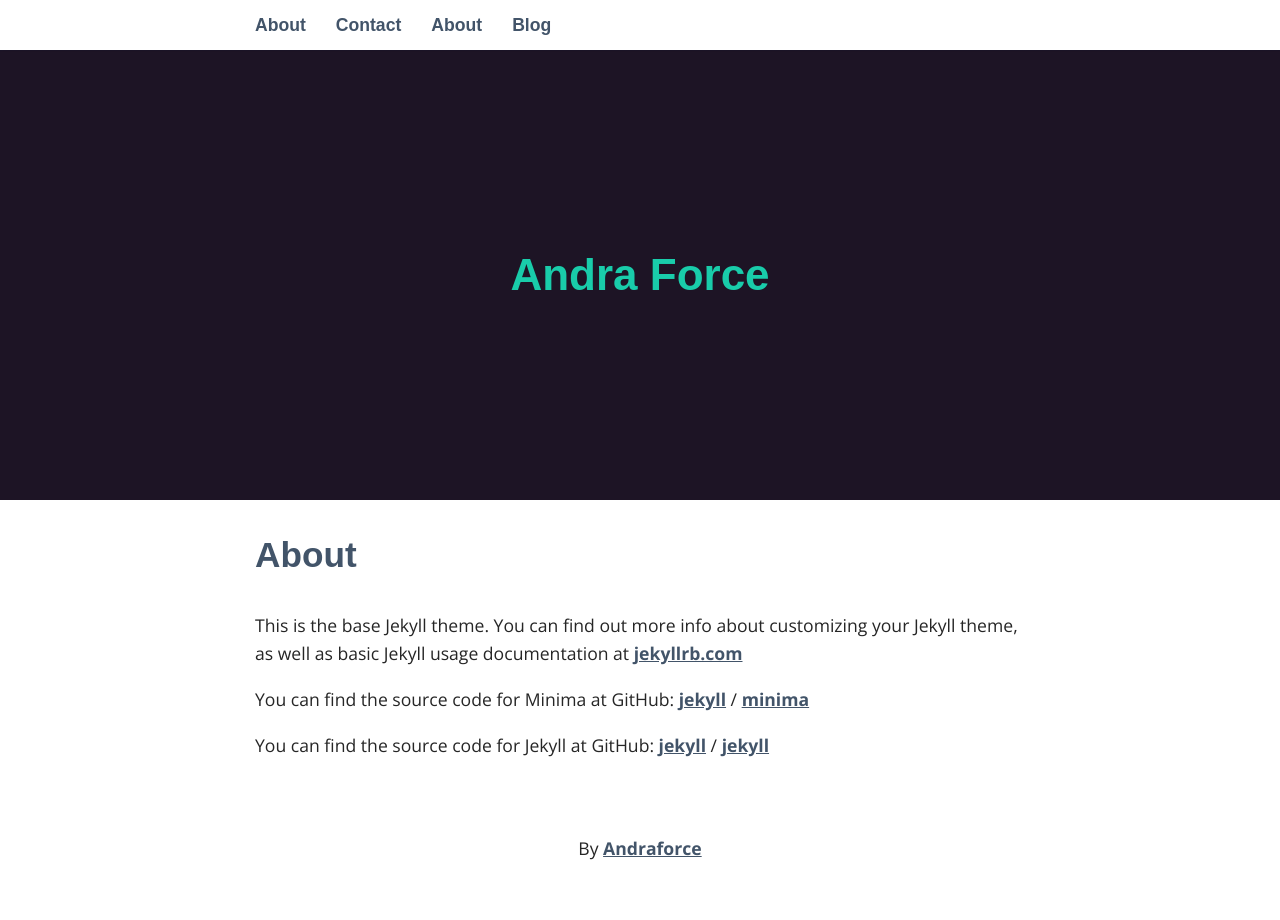
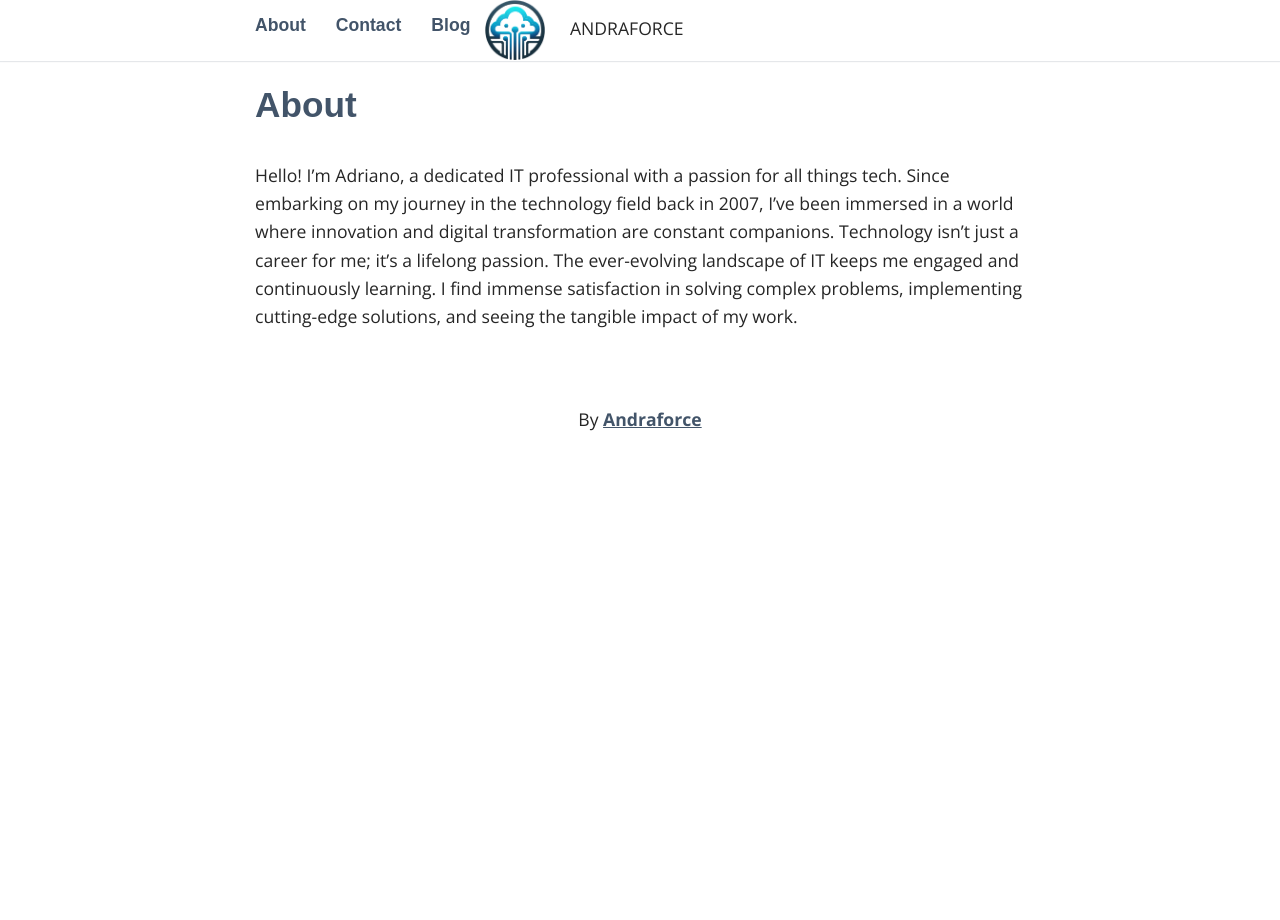
Before and after one commit to adrianoandrade23/andraforce, a Jekyll site: the page built from _pages/01_about.md, in a window 1280 px wide. Built offline with Jekyll 4.4.1, drawn with Linux system fonts in a browser that asks for light colours; some web fonts are replaced.

Commit message:
Layout updates

```diff
--- a/_includes/header.html
+++ b/_includes/header.html
@@ -1,6 +1,9 @@
 <aside>
+
 	<div class="container">
-		<nav>
+	<img src="{{site.baseurl}}/images/andraforce-logo.png" alt="Logo" class="logo"> ANDRAFORCE
+
+    		<nav>
 			<ul>
 {% for page in site.pages %} {% if page.title %}
 <li><a href="{{ page.url | prepend: site.baseurl }}">{{ page.title }}</a></li>
@@ -11,8 +14,12 @@
 			</ul>
 		</nav>
 	</div>
+
 </aside>
-
+<div>
+</div>
+<!--
 <header>
 	<h1><a href="{{ site.baseurl }}">{{ site.title }}</a></h1>
 </header>
+-->
--- a/_layouts/default.html
+++ b/_layouts/default.html
@@ -5,6 +5,7 @@
   <body>
     {% include header.html %}
     <main>
+
       <article>{{ content }}</article>
       {% include footer.html %}
     </main>
--- a/about.markdown
+++ /dev/null
@@ -1,18 +0,0 @@
----
-layout: page
-title: About
-permalink: /about/
----
-
-This is the base Jekyll theme. You can find out more info about customizing your Jekyll theme, as well as basic Jekyll usage documentation at [jekyllrb.com](https://jekyllrb.com/)
-
-You can find the source code for Minima at GitHub:
-[jekyll][jekyll-organization] /
-[minima](https://github.com/jekyll/minima)
-
-You can find the source code for Jekyll at GitHub:
-[jekyll][jekyll-organization] /
-[jekyll](https://github.com/jekyll/jekyll)
-
-
-[jekyll-organization]: https://github.com/jekyll
--- a/css/main.scss
+++ b/css/main.scss
@@ -13,3 +13,21 @@
     border-radius: 8px;
     box-shadow: 0 4px 8px rgba(0, 0, 0, 0.1);
 }
+
+
+.logo {
+    height: 60px; /* Adjust the height as needed */
+    width: auto; /* Maintains aspect ratio */
+    display: inline-block; /* Aligns with other inline or inline-block elements */
+    vertical-align: middle; /* Aligns vertically with other elements in the navbar */
+    margin-right: 20px; /* Space between logo and menu items */
+}
+
+header {
+    z-index: 10; /* Any positive value */
+}
+
+main {
+    z-index: 1; /* Lower than the header's z-index */
+	padding: 50px 15px;
+}
```
Also changed, not shown: images/andraforce-logo-name.png (added), images/andraforce-logo.png (added).
